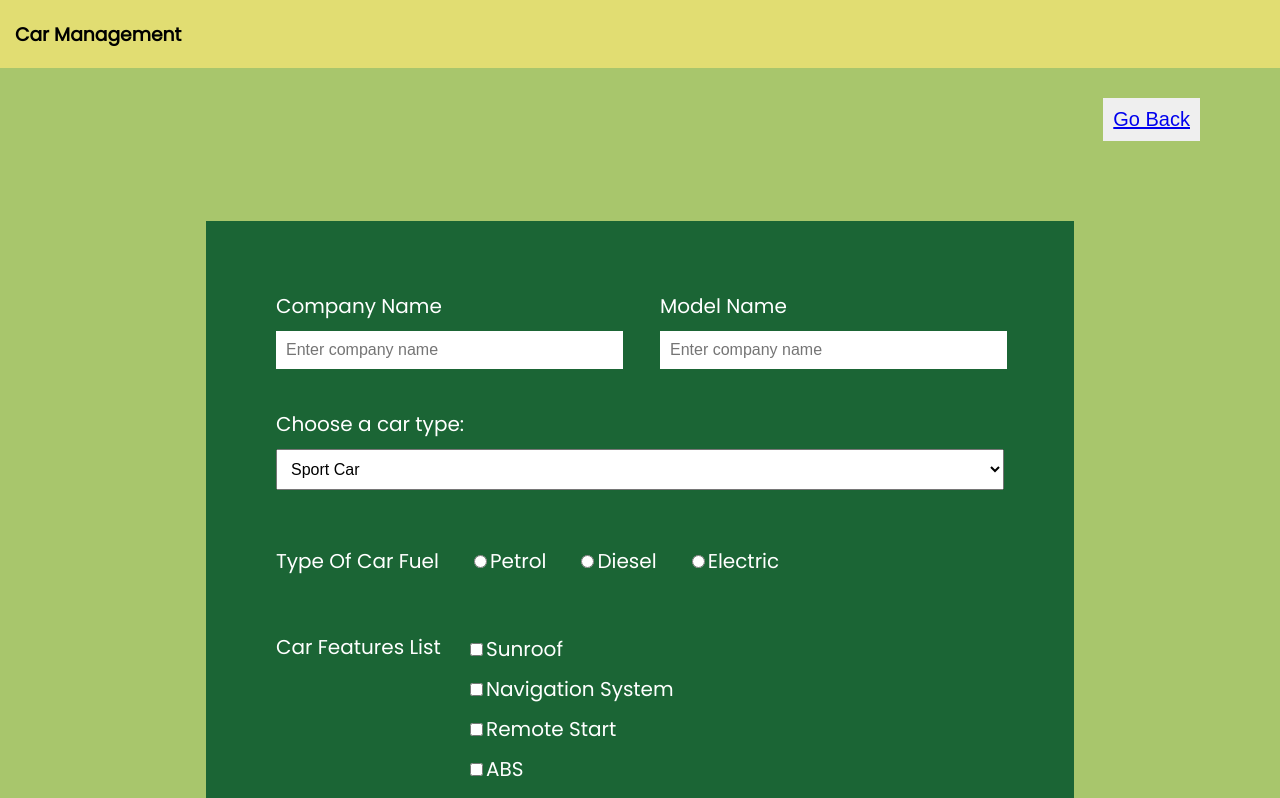
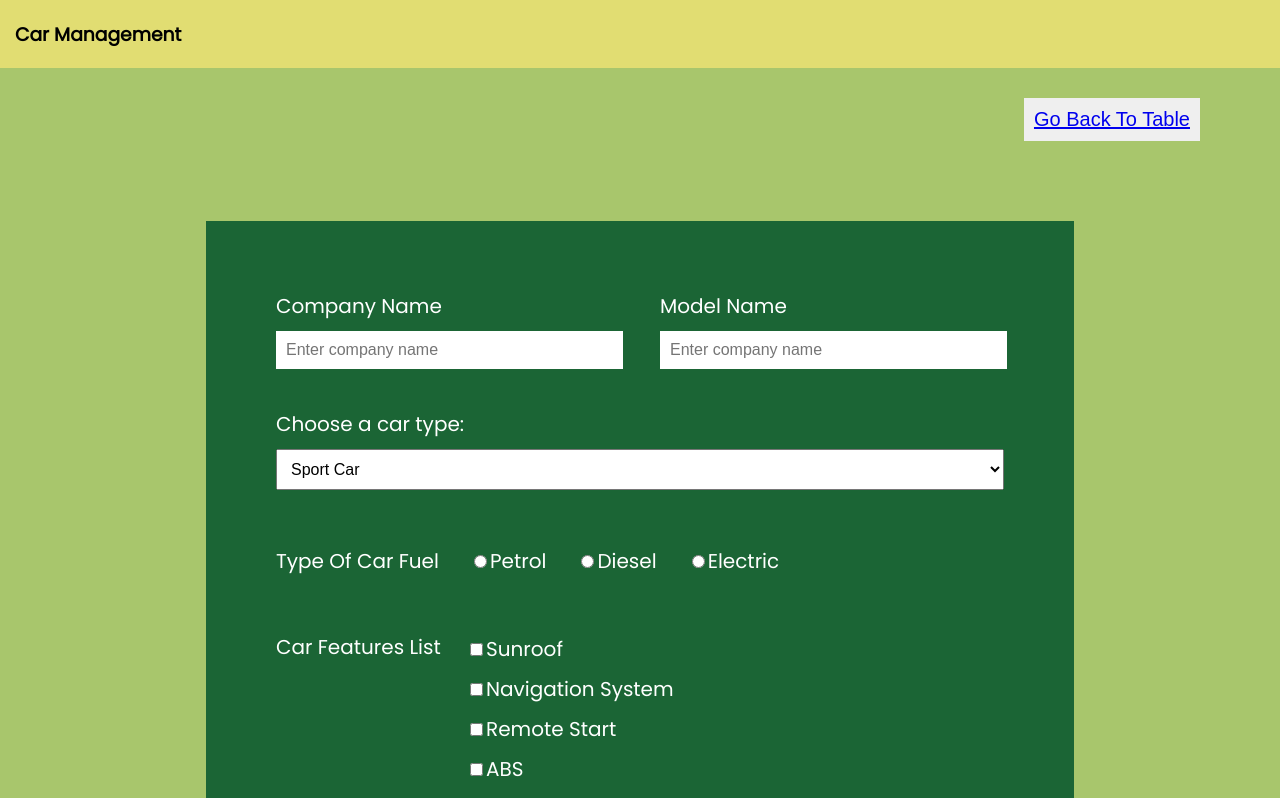
Before and after one commit to yashdobariya-scaletech/React-Curd, a React (Create React App) app: page /form/add in a window 1280 px wide. Shown: the top 798 px of the page. Built offline with nearby package versions, Linux system fonts and the light colour scheme.

Commit message:
update code

```diff
--- a/src/components/Form.js
+++ b/src/components/Form.js
@@ -126,7 +126,7 @@ class Form extends Component {
       <Fragment>
         <div className="navigate-btn">
           <button>
-            <NavLink to="/table">Go Back</NavLink>
+            <NavLink to="/table">Go Back To Table</NavLink>
           </button>
         </div>
         <div className="form-wrap">
```
